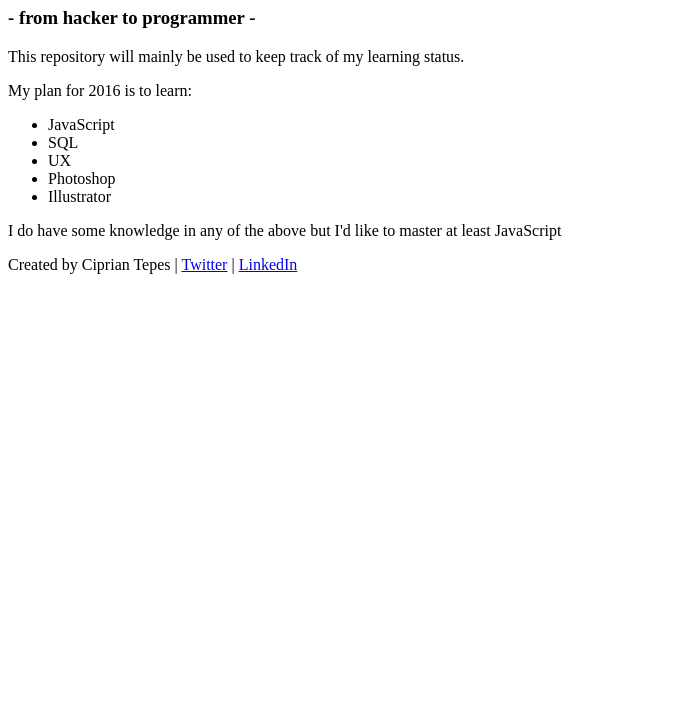
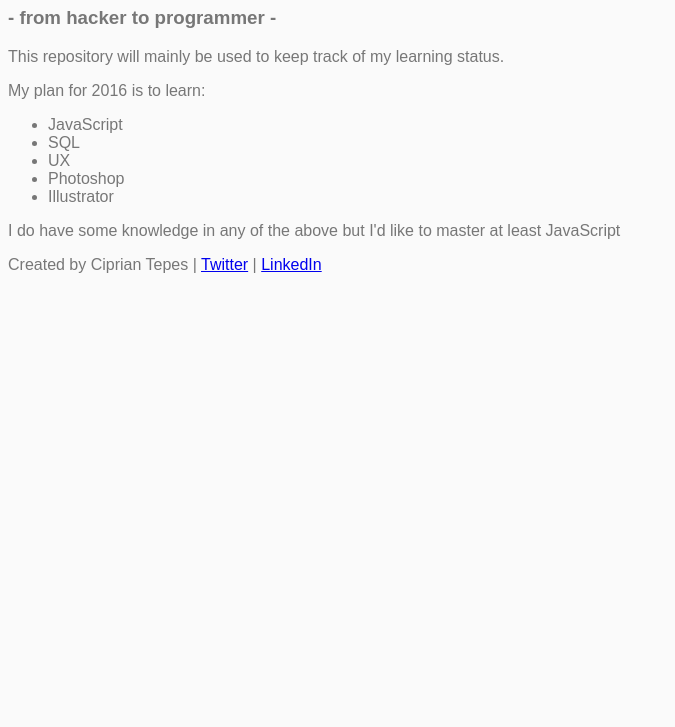
Before and after one commit to cipriantepes/learnjs, a plain HTML site: page index.html in a window 1280 px wide. Shown: the part 73-800 px from the top of the page, without its empty margins (0-675 px from the left). Drawn offline with Linux system fonts and the light colour scheme.

Commit message:
Add styling to the page

```diff
--- a/index.html
+++ b/index.html
@@ -1,7 +1,15 @@
 <!doctype html>
 <html>
     <head>
+        <meta charset="UTF-8" />
     	<title>Learn JS with Ciprian Tepes</title>
+	<style>
+	    body {
+                color: #777;
+		background: #fafafa;
+		font-family: sans-serif;
+	    }
+	</style>
     </head>
     <body>
     	<header>
```
